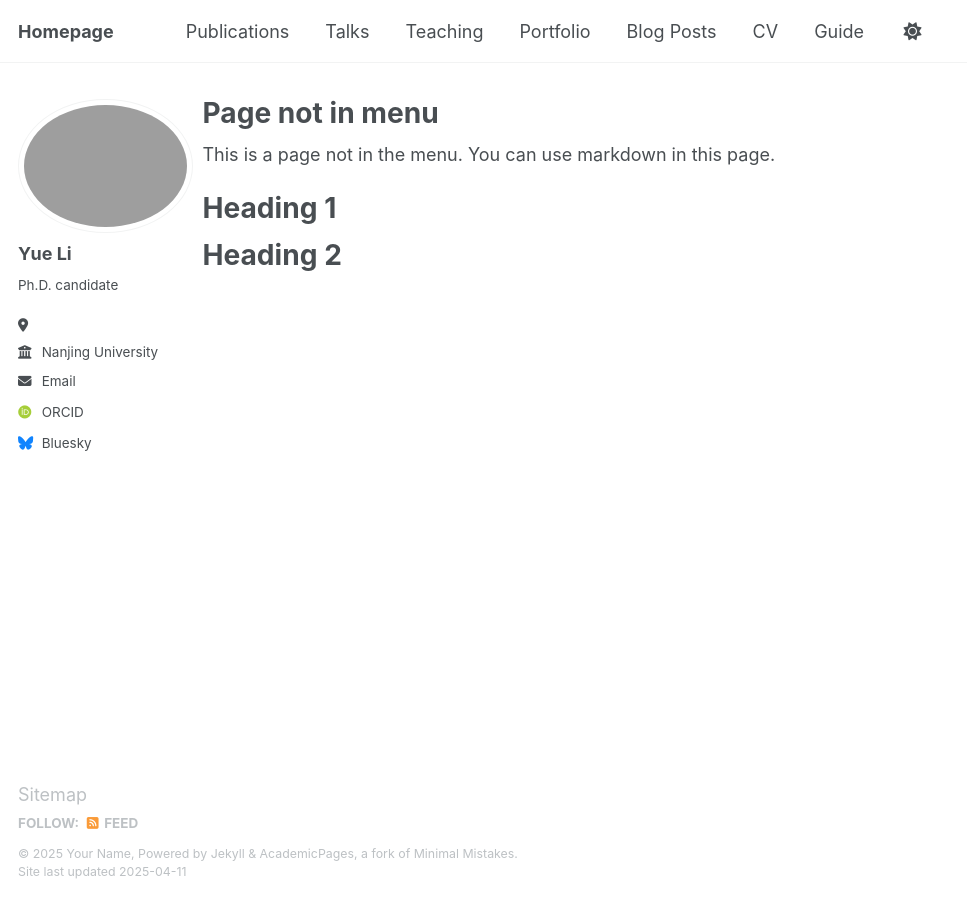
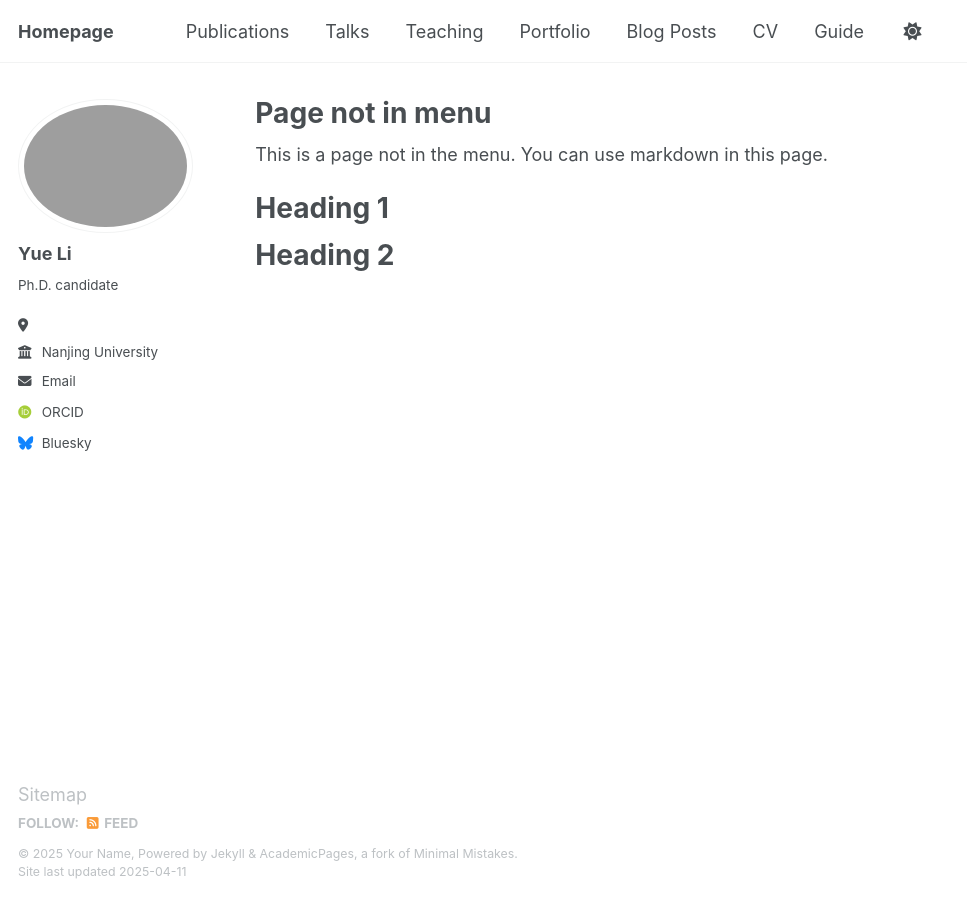
Before and after one commit to yueli-se/yueli-se.github.io, a Jekyll site: the page built from _pages/non-menu-page.md, in a window 1280 px wide. Shown: the whole page, without its empty margins (0-967 px from the left). Built offline with Jekyll 4.4.1, drawn with Linux system fonts in a browser that asks for light colours; some web fonts are replaced.

Commit message:
Update _page.scss

```diff
--- a/_sass/layout/_page.scss
+++ b/_sass/layout/_page.scss
@@ -18,9 +18,9 @@
 
 .page {
   @include breakpoint($large) {
-    @include span(10.5 of 12 last);
+    @include span(10 of 12 last);
     @include prefix(0.25 of 12);
-    @include suffix(0.25 of 12);
+    @include suffix(0.5 of 12);
   }
 
   .page__inner-wrap {
```
